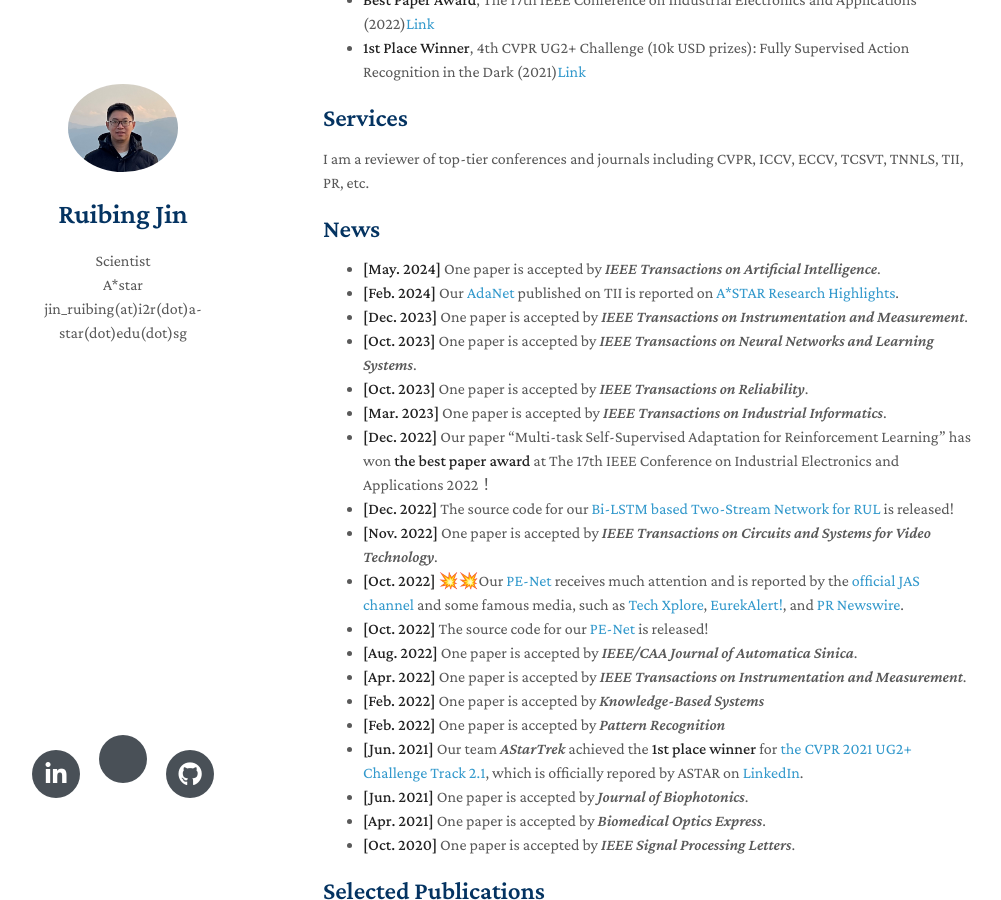
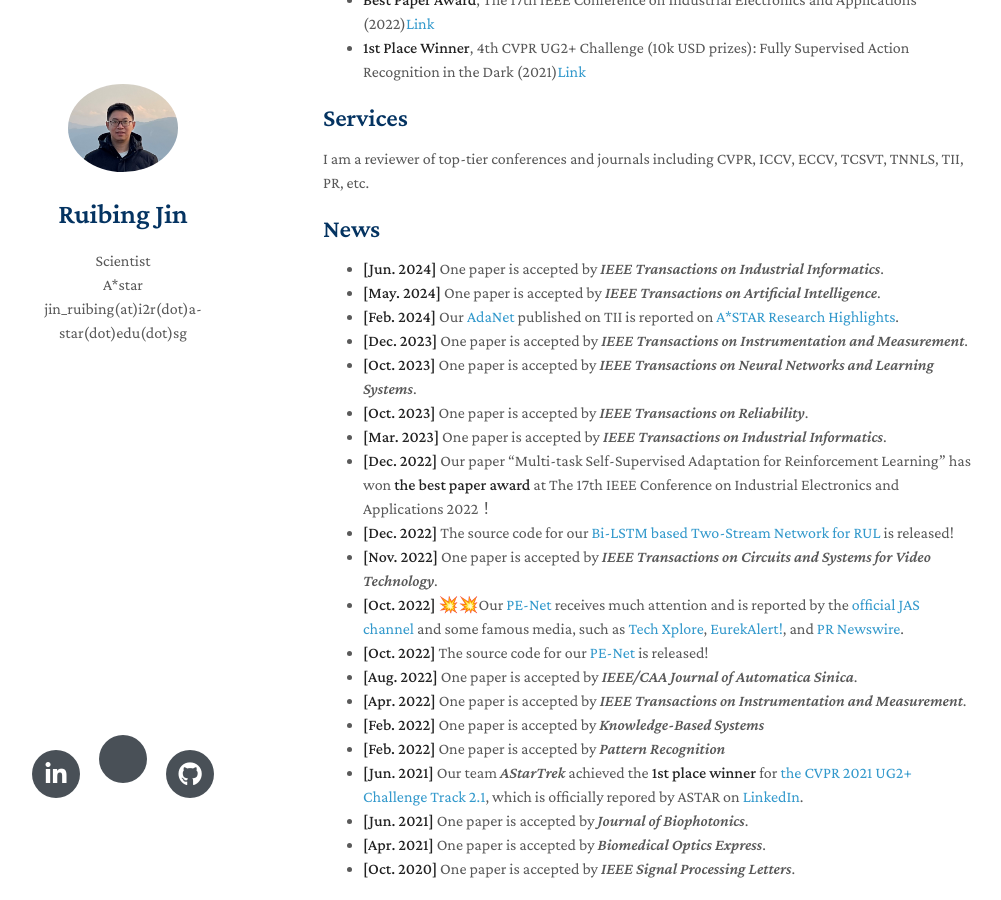
Before and after one commit to ruibing-jin/ruibing-jin.github.io, a Jekyll site: the page built from index.md, in a window 1280 px wide and 900 px high, scrolled down 414 px. Shown: the whole window, without its empty margins (147-1148 px from the left). Built offline with Jekyll 4.4.1, drawn with Linux system fonts in a browser that asks for light colours; nearby versions of some CDN libraries; a style sheet for code colours, icons or effects is not loaded; our own code applies the rules of GitHub Pages for plain Markdown files.

Commit message:
Update index.md

```diff
--- a/index.md
+++ b/index.md
@@ -16,6 +16,7 @@ My research interests include computer vision, machine learning, time series and
 I am a reviewer of top-tier conferences and journals including CVPR, ICCV, ECCV, TCSVT, TNNLS, TII, PR, etc.
 
 ## News
+- **[Jun. 2024]** One paper is accepted by *IEEE Transactions on Industrial Informatics*.
 - **[May. 2024]** One paper is accepted by *IEEE Transactions on Artificial Intelligence*.
 - **[Feb. 2024]** Our [AdaNet](https://ieeexplore.ieee.org/abstract/document/10065450) published on TII is reported on [A*STAR Research Highlights](https://research.a-star.edu.sg/articles/highlights/seamless-operations-with-machine-health-checks/).
 - **[Dec. 2023]** One paper is accepted by *IEEE Transactions on Instrumentation and Measurement*.
```
